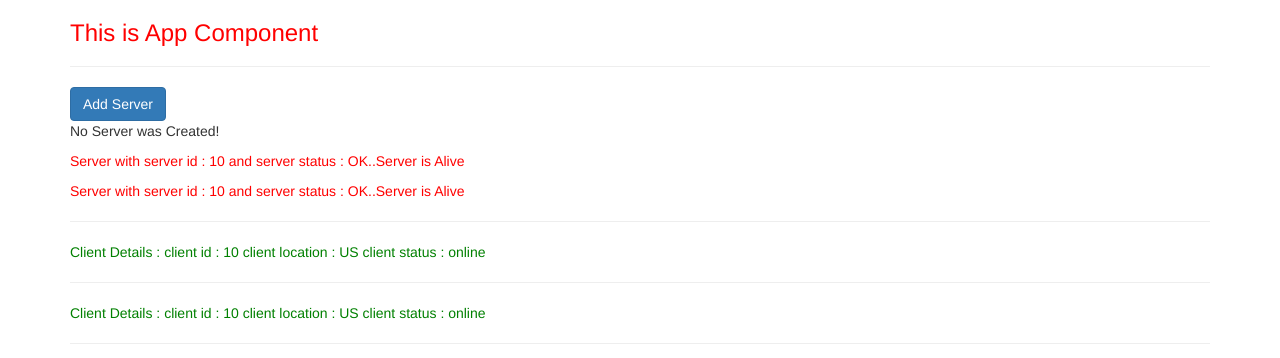
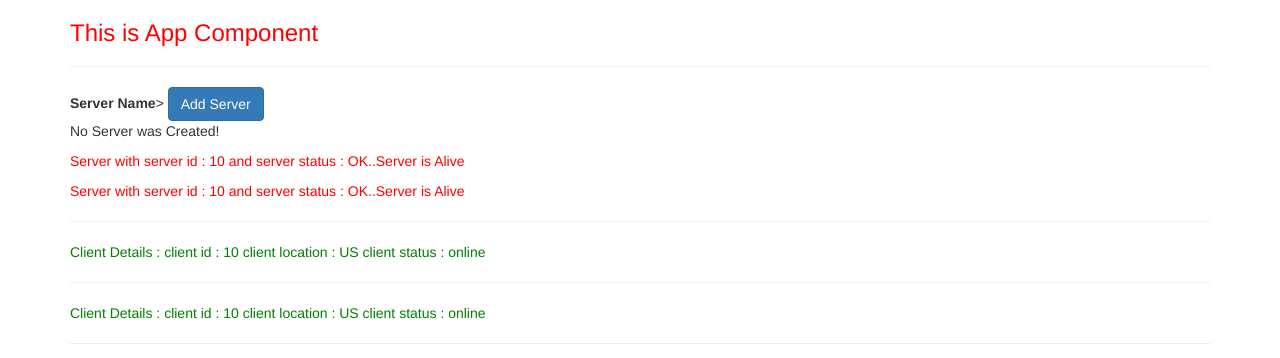
Before and after one commit to AmeyaChavre/Ng-Server-Client, an Angular app in the folder ng8-app/: page / in a window 1280 px wide. Shown: the top 358 px of the page. Built offline with nearby package versions, Linux system fonts and the light colour scheme.

Commit message:
Commit#93

```diff
--- a/ng8-app/src/app/servers/servers.component.html
+++ b/ng8-app/src/app/servers/servers.component.html
@@ -1,3 +1,4 @@
+<label>Server Name</label>>
 <button
 class="btn btn-primary"
 [disabled]="!allowNewServer"
```
